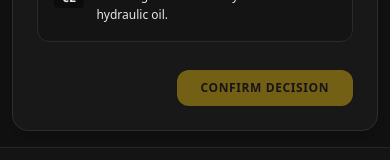
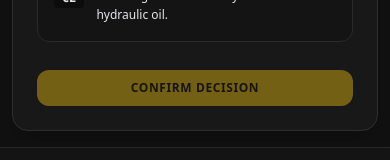
Before and after one commit to AyushBajaj7/Cat-X, a React (Vite) app in the folder member3-experience/frontend/: page /training/1 in a window 390 px wide. Shown: the part 857-1017 px from the top of the page. Built offline with nearby package versions, Linux system fonts and the light colour scheme; no server answers.

Commit message:
fix(ui): optimize interactive training simulator buttons for mobile screens

```diff
--- a/member3-experience/frontend/src/components/training/TrainingScenarioPlayer.tsx
+++ b/member3-experience/frontend/src/components/training/TrainingScenarioPlayer.tsx
@@ -346,14 +346,14 @@ export const TrainingScenarioPlayer: React.FC = () => {
               <button
                 onClick={handleSubmitStep}
                 disabled={!selectedChoiceId}
-                className="px-6 py-2.5 rounded-xl bg-[#FFCD11] hover:bg-[#E0A800] text-[#111111] text-xs font-black uppercase tracking-wider disabled:opacity-40 transition shadow"
+                className="w-full sm:w-auto justify-center px-6 py-2.5 rounded-xl bg-[#FFCD11] hover:bg-[#E0A800] text-[#111111] text-xs font-black uppercase tracking-wider disabled:opacity-40 transition shadow flex items-center"
               >
                 Confirm Decision
               </button>
             ) : (
               <button
                 onClick={handleNextStep}
-                className="flex items-center space-x-2 px-6 py-2.5 rounded-xl bg-[#FFCD11] hover:bg-[#E0A800] text-[#111111] text-xs font-black uppercase tracking-wider transition shadow"
+                className="w-full sm:w-auto justify-center flex items-center space-x-2 px-6 py-2.5 rounded-xl bg-[#FFCD11] hover:bg-[#E0A800] text-[#111111] text-xs font-black uppercase tracking-wider transition shadow"
               >
                 <span>{currentStepIndex < steps.length - 1 ? 'Next Step' : 'Review Results'}</span>
                 <ArrowRight className="w-4 h-4" />
```
